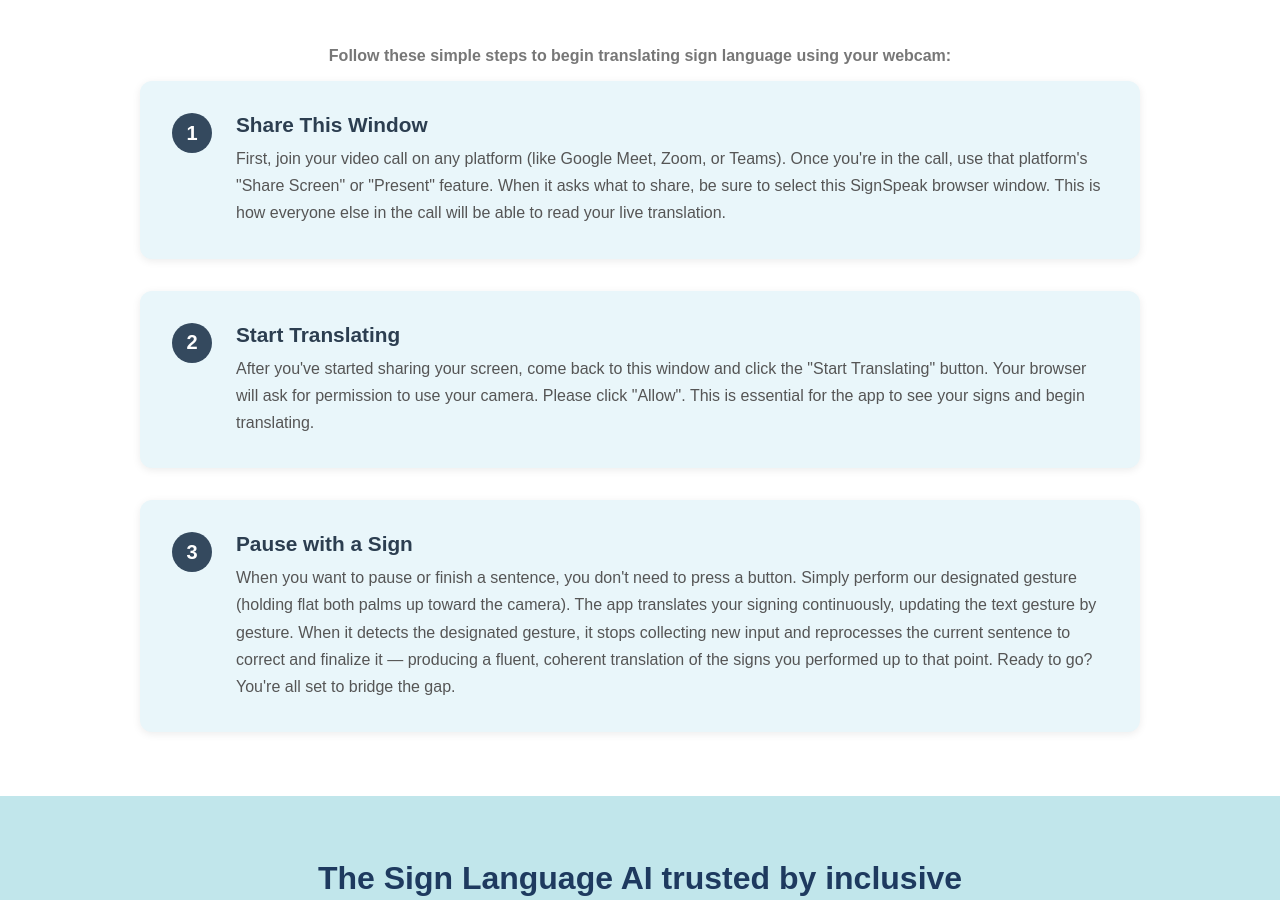
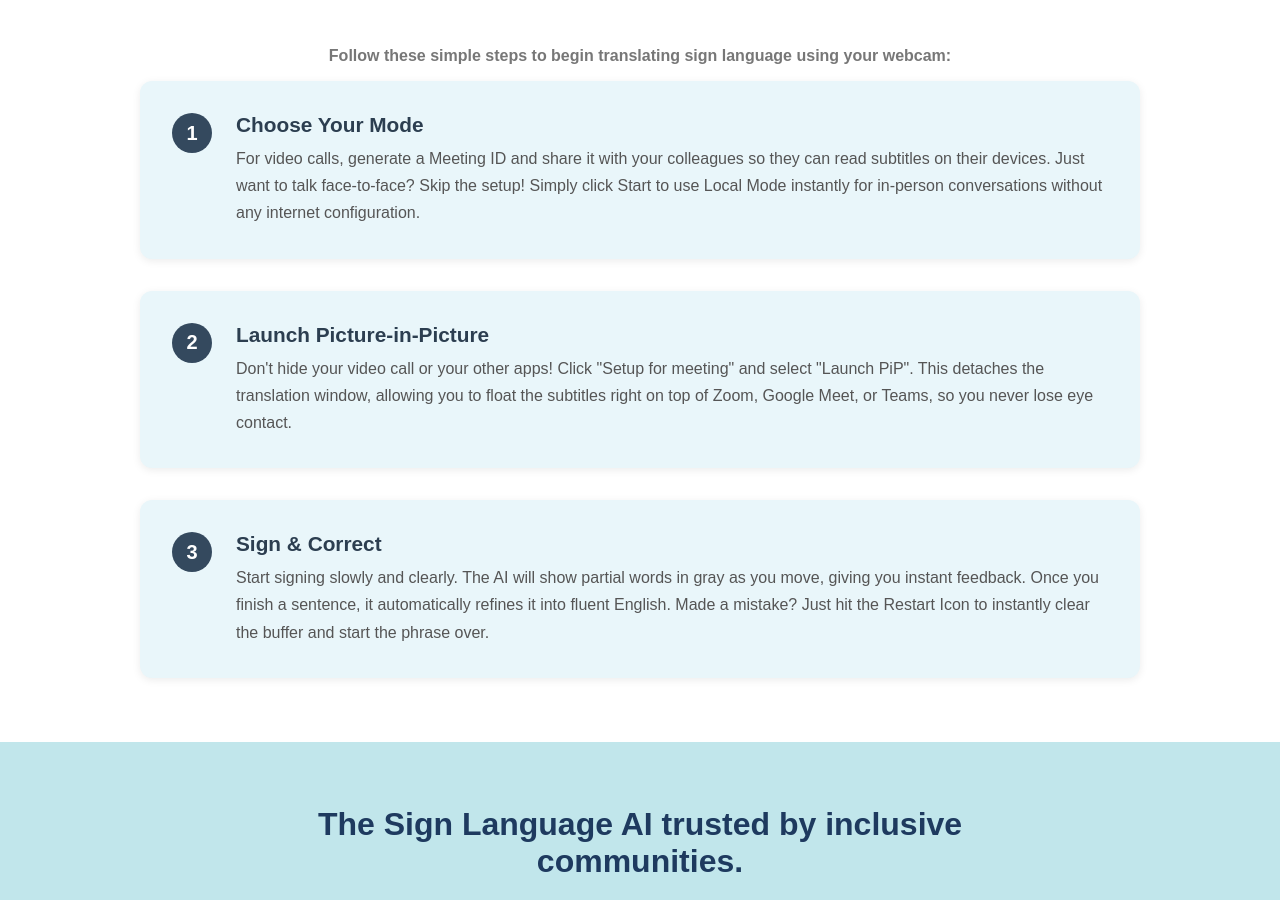
Before and after one commit to oscypio/Signspeak_local_fork, a React (Vite) app in the folder signspeak-frontend/: page / in a window 1280 px wide. Shown: the part 852-1752 px from the top of the page. Built offline with nearby package versions, Linux system fonts and the light colour scheme.

Commit message:
feat: update About, Contact, FAQ, and HomePage content for clarity and improved user experience

```diff
--- a/signspeak-frontend/src/pages/About.jsx
+++ b/signspeak-frontend/src/pages/About.jsx
@@ -12,15 +12,14 @@ function About({onNavigate}) {
                             SignSpeak was born from a simple idea: communication is a universal human right, but not yet a universal reality.
                             We saw a gap between communities and believed that technology could be the bridge.
                             <br />
-                            Our Mission: Our mission is to break down communication barriers between the Deaf and hearing communities.
+                            Our Mission is to break down communication barriers between the deaf and hearing communities.
                             We are dedicated to creating intuitive, AI-powered tools that make conversations in American Sign Language (ASL)
                             accessible to everyone, on any platform, without the need for expensive hardware or human interpreters.
                             <br />
-                            How It Works: We use cutting-edge AI and machine learning to analyze ASL gestures directly from your webcam.
-                            The system translates each sign as you perform it, updating the text continuously.
-                            When you make the designated gesture to complete a sentence, the app reprocesses the entire sequence and generates a corrected,
-                            fluent translation that reflects the meaning of your full message.
-                            This creates a natural, accessible communication flow without requiring any additional hardware.
+                            How It Works: We use AI to analyze ASL gestures directly from your webcam in real-time.
+                            The system provides immediate feedback, showing partial words as you sign, and automatically refines the sequence into fluent English sentences using a Large Language Model.
+                            Designed for seamless integration, SignSpeak uses a Picture-in-Picture overlay that floats over any video app, so you never lose eye contact.
+                            If a sign is misunderstood, the Restart button lets you instantly clear the context and correct yourself, ensuring a natural and accurate communication flow.
                         </p>
                     </div>
                     <div className="imagine-container">
@@ -83,7 +82,7 @@ function About({onNavigate}) {
                                     <path d="M12 12c2.21 0 4-1.79 4-4s-1.79-4-4-4-4 1.79-4 4 1.79 4 4 4zm0 2c-2.67 0-8 1.34-8 4v2h16v-2c0-2.66-5.33-4-8-4z"/>
                                 </svg>
                             </div>
-                            <h3 className="member-name">Kuessin-Ansan Manuel DJIYEHOUE</h3>
+                            <h3 className="member-name">Kuessi-Ansan Ansan Manuel DJIYEHOUE</h3>
                             <p className="member-role">Backend Developer</p>
                             <p className="member-description">Builds APIs, WebSockets and ensures real-time communication.</p>
                         </div>
--- a/signspeak-frontend/src/pages/Contact.jsx
+++ b/signspeak-frontend/src/pages/Contact.jsx
@@ -53,7 +53,7 @@ function Contact({onNavigate}) {
                             Contact us for support, feedback, or any questions about SignSpeak.
                             <br /><br />
                             If you would like to report an issue, learn more about our technology,
-                            or help us improve communication accessibility — we would love to hear from you.
+                            or help us improve communication accessibility. We would love to hear from you.
                         </p>
                     </div>
 
--- a/signspeak-frontend/src/pages/HomePage.jsx
+++ b/signspeak-frontend/src/pages/HomePage.jsx
@@ -55,36 +55,30 @@ function HomePage({ onNavigate }) {
           <div className="step">
             <div className="step-number">1</div>
             <div>
-              <h3>Share This Window</h3>
-              <p>First, join your video call on any platform (like Google Meet, Zoom, or Teams).
-                Once you're in the call, use that platform's "Share Screen" or "Present" feature.
-                When it asks what to share, be sure to select this SignSpeak browser window.
-                This is how everyone else in the call will be able to read your live translation.</p>
+              <h3>Choose Your Mode</h3>
+              <p>For video calls, generate a Meeting ID and share it with your colleagues so they can read subtitles on their devices.
+                  Just want to talk face-to-face? Skip the setup!
+                  Simply click Start to use Local Mode instantly for in-person conversations without any internet configuration.</p>
             </div>
           </div>
           <div className="step">
             <div className="step-number">2</div>
             <div>
-              <h3>Start Translating</h3>
+              <h3>Launch Picture-in-Picture</h3>
               <p>
-                After you've started sharing your screen, come back to this window and click the "Start Translating" button.
-                Your browser will ask for permission to use your camera. Please click "Allow".
-                This is essential for the app to see your signs and begin translating.
+                  Don't hide your video call or your other apps! Click "Setup for meeting" and select "Launch PiP".
+                  This detaches the translation window, allowing you to float the subtitles right on top of Zoom, Google Meet, or Teams, so you never lose eye contact.
               </p>
             </div>
           </div>
           <div className="step">
             <div className="step-number">3</div>
             <div>
-              <h3>Pause with a Sign</h3>
+              <h3>Sign & Correct</h3>
               <p>
-                When you want to pause or finish a sentence, you don't need to press a button.
-                Simply perform our designated gesture (holding flat both palms up toward the camera).
-                The app translates your signing continuously, updating the text gesture by gesture.
-                When it detects the designated gesture, it stops collecting new input and reprocesses
-                the current sentence to correct and finalize it — producing a fluent,
-                coherent translation of the signs you performed up to that point.
-                Ready to go? You're all set to bridge the gap.
+                  Start signing slowly and clearly. The AI will show partial words in gray as you move, giving you instant feedback.
+                  Once you finish a sentence, it automatically refines it into fluent English.
+                  Made a mistake? Just hit the Restart Icon to instantly clear the buffer and start the phrase over.
               </p>
             </div>
           </div>
```
Also changed, not shown: signspeak-frontend/src/pages/FAQ.jsx (+15 -19 lines).
